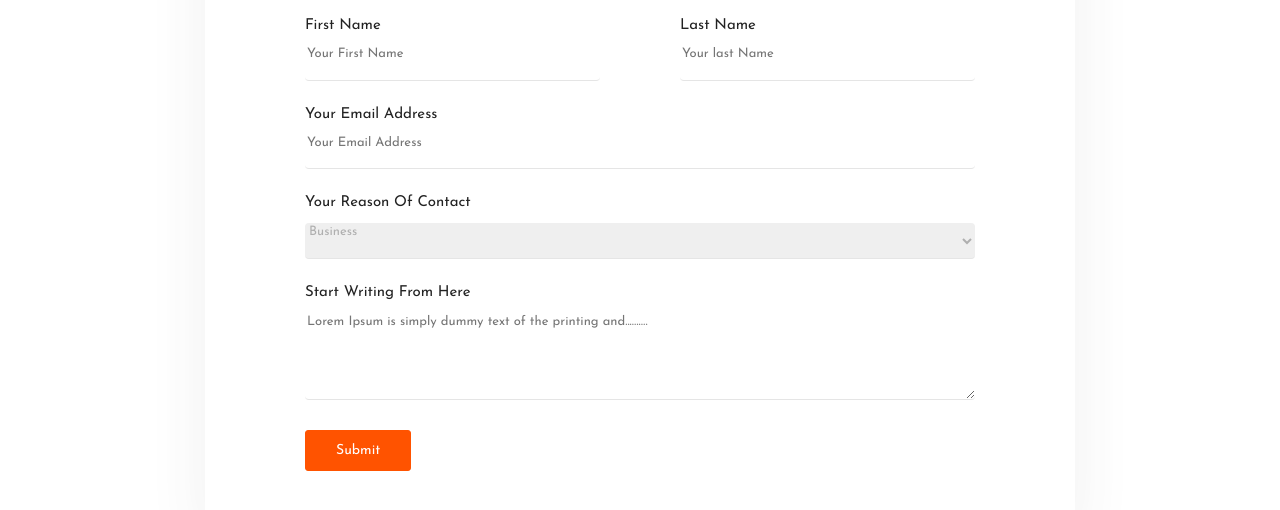
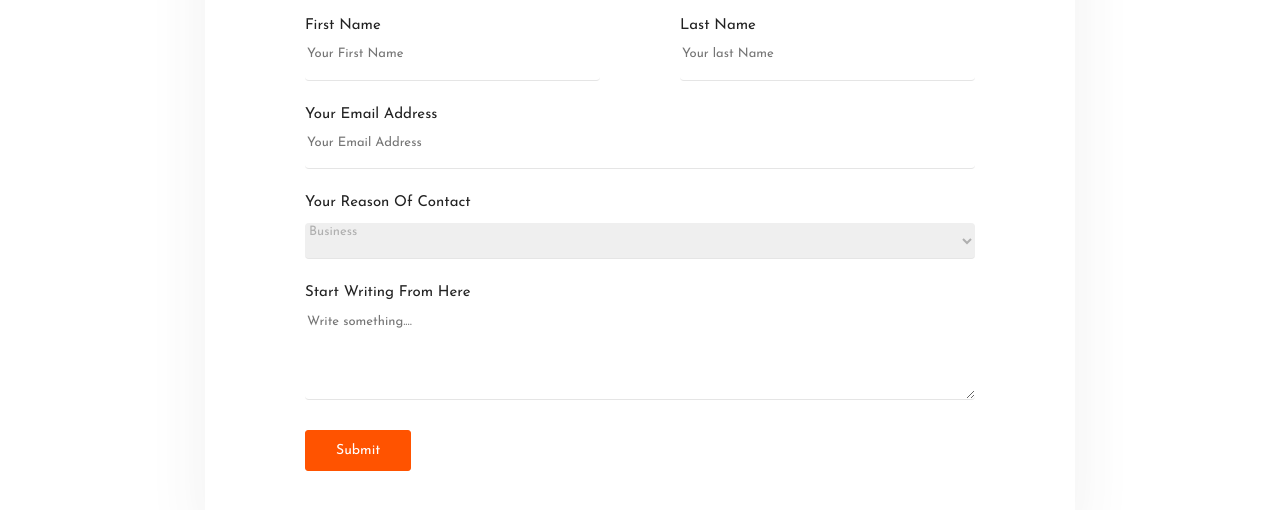
Before and after one commit to solomonshalom/Echo-Of-21k, a Gatsby site: page /contact in a window 1280 px wide. Shown: the part 494-1004 px from the top of the page. Built offline with nearby package versions, Linux system fonts and the light colour scheme; Gatsby itself is replaced by a stand-in of ours.

Commit message:
Hello! Mom

```diff
--- a/src/components/Contact/Contact.jsx
+++ b/src/components/Contact/Contact.jsx
@@ -38,7 +38,7 @@
         id="message"
         cols="30"
         rows="5"
-        placeholder="Lorem Ipsum is simply dummy text of the printing and...……."
+        placeholder="Write something...."
       />
     </label>
 
```
